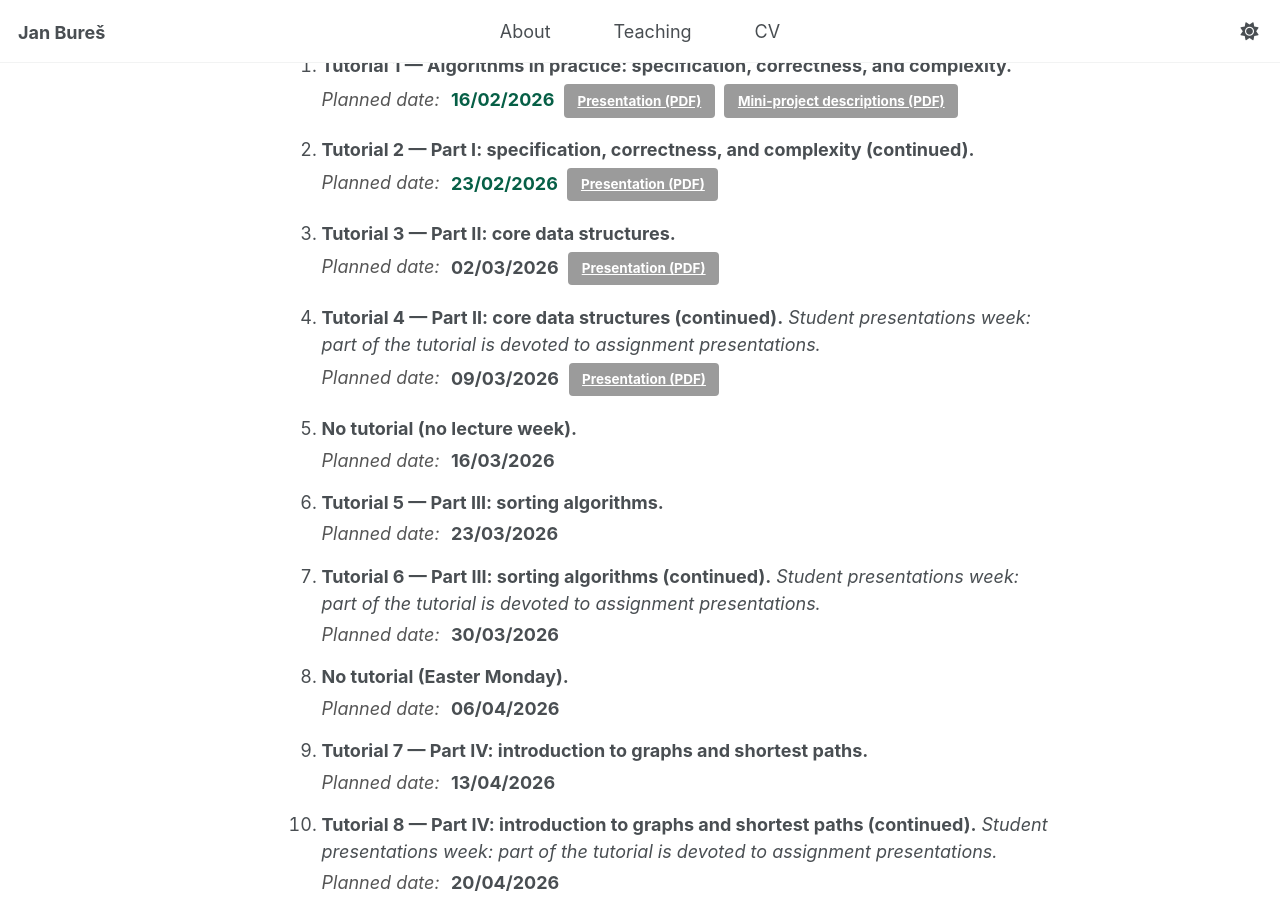
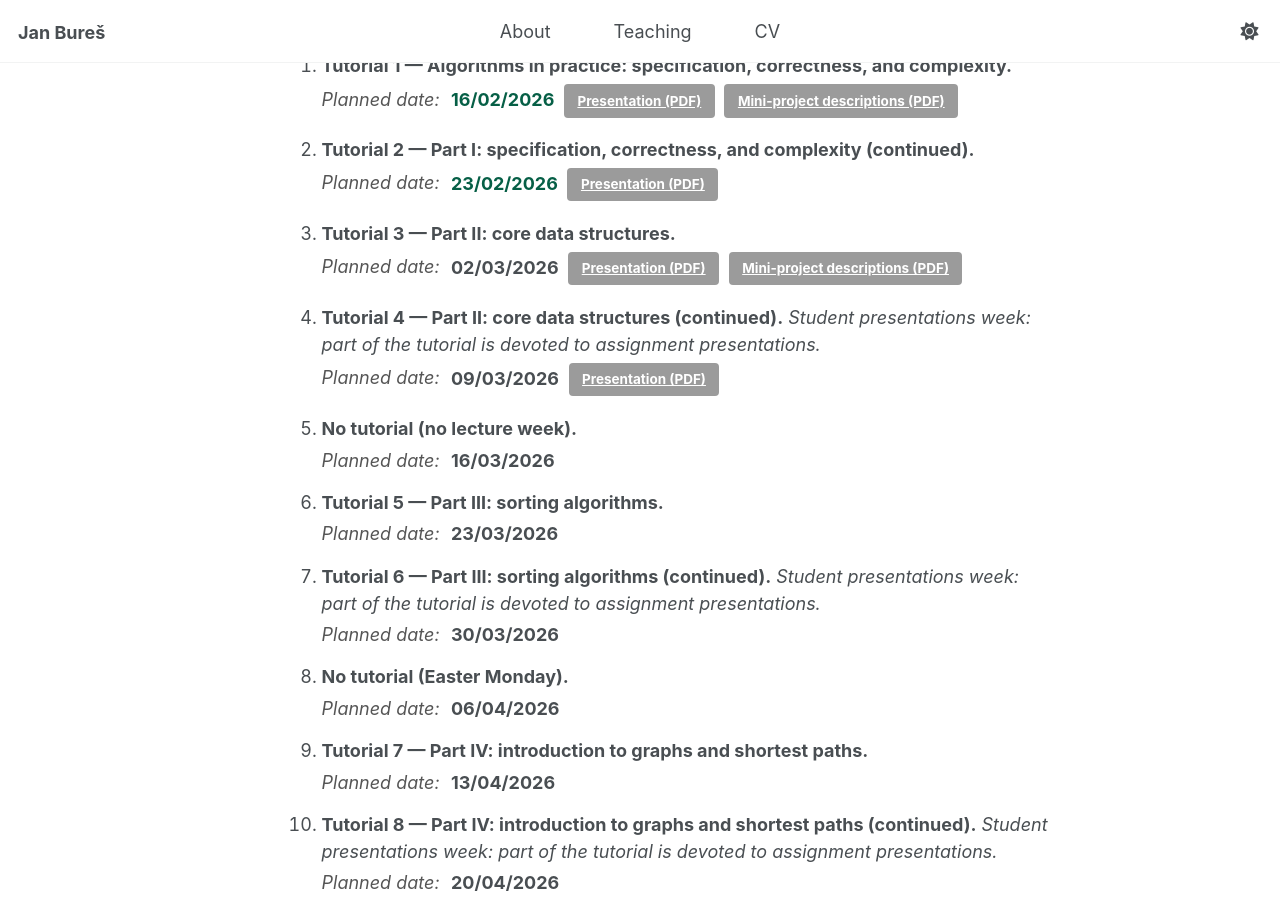
Before and after one commit to buresjan/buresjan.github.io, a Jekyll site: the page built from _teaching/18yzalg.md, in a window 1280 px wide and 900 px high, scrolled down 664 px. Built offline with Jekyll 4.4.1, drawn with Linux system fonts in a browser that asks for light colours.

Commit message:
ex 3 miniprojects

```diff
--- a/_teaching/18yzalg.md
+++ b/_teaching/18yzalg.md
@@ -74,6 +74,7 @@ html[data-theme="dark"] .btn.lp-btn { color: #181818; }
      <span class="label">Planned date:</span>
      <span class="date">02/03/2026</span>
      <a class="btn" href="{{ '/files/yzalg/ex03.pdf' | relative_url }}" download>Presentation (PDF)</a>
+    <a class="btn" href="{{ '/files/yzalg/ex03_04-miniprojects.pdf' | relative_url }}" download>Mini-project descriptions (PDF)</a>
    </div>
 
 4. **Tutorial 4 — Part II: core data structures (continued).**
```
Also changed, not shown: 1 other file.
